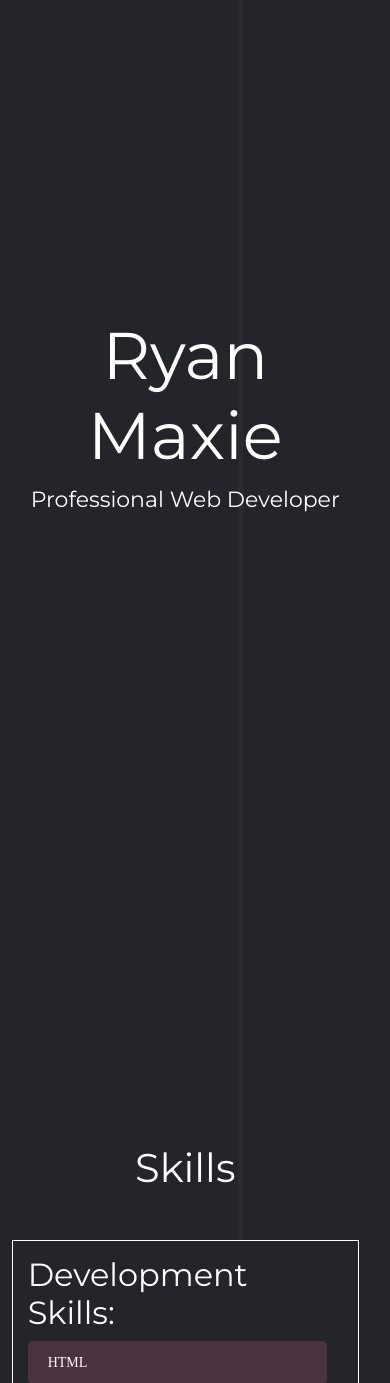
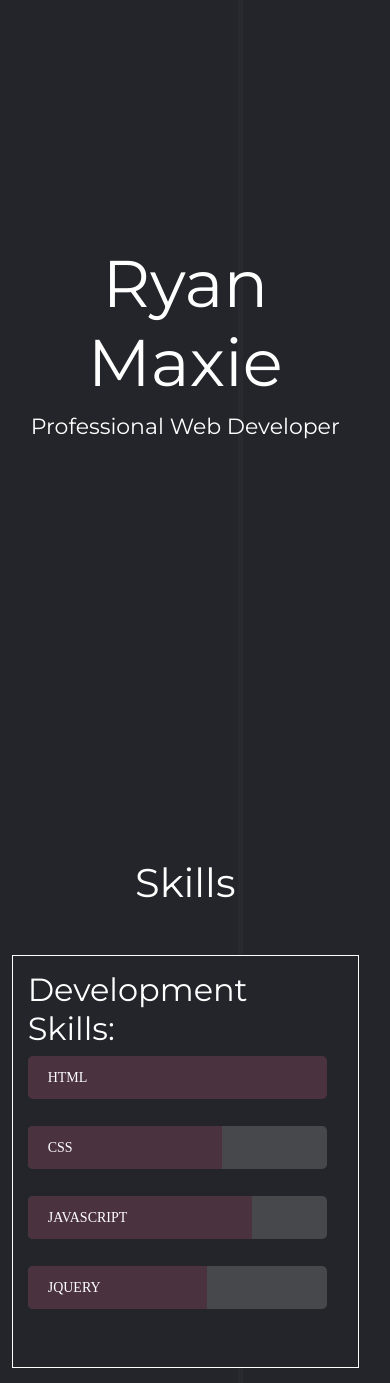
Before and after one commit to RyanMaxiemus/RyanMaxiemus.github.io, a PHP site: page / in a window 390 px wide. Shown: the part 56-1439 px from the top of the page. Run offline with PHP 8.4, Linux system fonts and the light colour scheme; style sheets or scripts are compiled from the project's sources; some libraries are stand-ins or nearby versions.

Commit message:
Fixed title positioning & wiki viewer tile size

```diff
--- a/resources/css/main.css
+++ b/resources/css/main.css
@@ -9,6 +9,10 @@
     --bgCodeLeftPlace: 1205px;
     --bgCodeTopPlace1: 975px;
     --bgCodeDisplay: inline;
+
+    /* Home */
+    --homeDisplay: flex;
+    --homeSectionTop: 230px;
 
     /* Skills */
     --skillsTitleTop: 500px;
@@ -22,6 +26,7 @@
     --portTileWidth: 400px;
     --portLRMargin: 2vw;
     --portTBMargin: 4vw;
+    --portWikiImgHeight: 326px;
 
     /* Contact */
     --contTitleTop: 1300px;
@@ -75,7 +80,11 @@
         /* BG Code Images */
         --bgCodeDisplay: none;
 
-        /* Skills & */
+        /* Home */
+        --homeDisplay: inline;
+        --homeSectionTop: 300px;
+
+        /* Skills */
         --flexDirect: column;
         --skillsTitleTop: 700px;
         --skillsSectionTop: 725px;
@@ -88,6 +97,7 @@
         --portTileWidth: 85%;
         --portLRMargin: 0;
         --portTBMargin: 50px;
+        --portWikiImgHeight: 250px;
 
         /* Contact */
         --contTitleTop: 1075px;
@@ -529,11 +539,12 @@ body {
  * Home Section
  */
 #home {
-    display: flex;
+    display: var(--homeDisplay);
     justify-content: center;
 
     position: relative;
-    top: 230px;
+
+    top: var(--homeSectionTop);
 
     height: 500px;
 }
@@ -701,7 +712,7 @@ body {
 }
 
 #wikipedia-viewer-img {
-    height: 326px;
+    height: var(--portWikiImgHeight);
 }
 
 .portfolio-tile > a {
```
